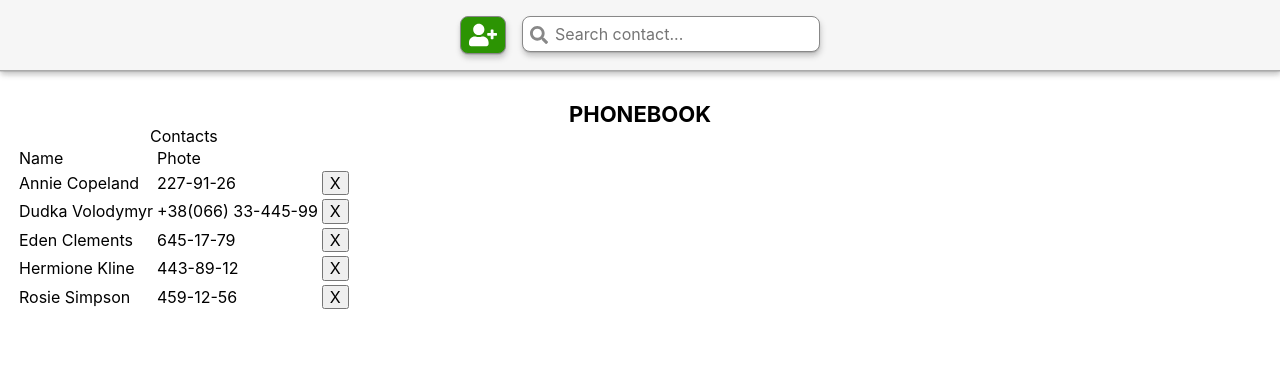
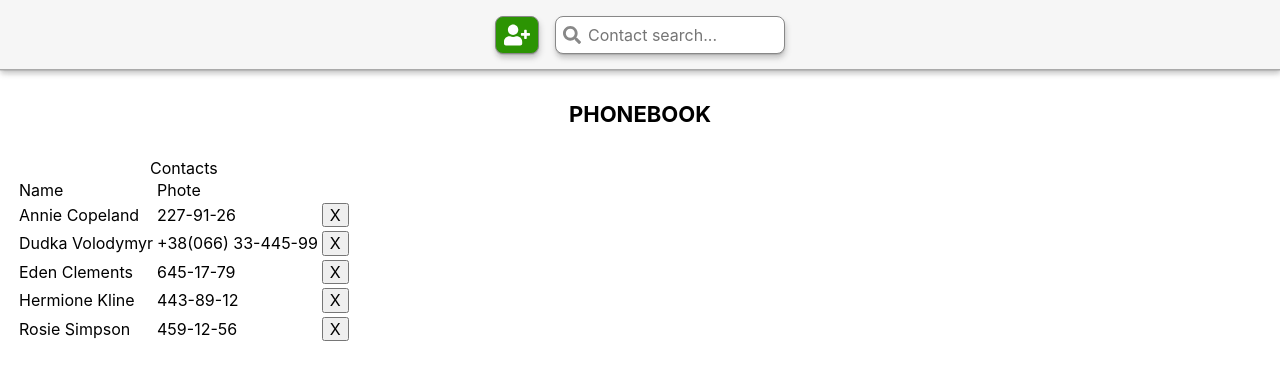
Before and after one commit to tanetti/goit-react-hw-02-phonebook, a React (Create React App) app: page / in a window 1280 px wide. Shown: the top 380 px of the page. Built offline with nearby package versions, Linux system fonts and the light colour scheme.

Commit message:
Fix header design

```diff
--- a/src/components/App.jsx
+++ b/src/components/App.jsx
@@ -1,11 +1,12 @@
 import { Component } from 'react';
 import { GlobalStyles } from 'components/GlobalStyles/GlobalStyles';
+import { theme } from 'constants/theme';
 import { Box } from 'components/Shared';
 import { PageTitle } from 'components/PageTitle/PageTitle';
 import { Section, Container } from 'components/Shared';
 import {
   StyledHeader,
-  AddUserIcon,
+  AddContactIcon,
   AddContactButton,
   Backdrop,
   SectionTitle,
@@ -79,7 +80,7 @@ export class App extends Component {
             aria-expanded={false}
             onClick={this.toggleRenderAddForm}
           >
-            <AddUserIcon size={28} />
+            <AddContactIcon size={theme.sizes.addContactIcon} />
           </AddContactButton>
           <ContactFilter onFilterChange={this.onFilterChange} />
 
@@ -96,7 +97,7 @@ export class App extends Component {
 
         <main>
           <PageTitle title="My awesome phonebook" />
-          <Box pt="70px">
+          <Box pt={theme.sizes.headerH}>
             <Section>
               <Container>
                 <SectionTitle>Phonebook</SectionTitle>
--- a/src/components/App.styled.js
+++ b/src/components/App.styled.js
@@ -1,21 +1,15 @@
 import styled from 'styled-components';
 import { FaUserPlus } from 'react-icons/fa';
-
-export const SectionTitle = styled.h2`
-  margin: ${({ theme }) => theme.space[0]};
-
-  font-size: ${({ theme }) => theme.fontSizes.l};
-  text-align: center;
-  text-transform: uppercase;
-`;
 
 export const StyledHeader = styled.header`
   position: fixed;
 
   display: flex;
   justify-content: center;
+  align-items: center;
 
   width: 100vw;
+  height: ${({ theme }) => theme.sizes.headerH};
   padding: ${({ theme }) => theme.space[4]};
 
   background-color: ${({ theme }) => theme.colors.lightTransparentBG};
@@ -24,7 +18,6 @@ export const StyledHeader = styled.header`
   border-bottom: ${({ theme }) => theme.borders.light};
 
   box-shadow: ${({ theme }) => theme.shadows.generic};
-
 `;
 
 export const AddContactButton = styled.button`
@@ -32,6 +25,7 @@ export const AddContactButton = styled.button`
   justify-content: center;
   align-items: center;
 
+  height: ${({ theme }) => theme.sizes.filterFieldH};
   margin-right: ${({ theme }) => theme.space[4]};
   padding: ${({ theme }) => theme.space[2]};
   padding-left: ${({ theme }) => theme.space[3]};
@@ -67,7 +61,7 @@ export const AddContactButton = styled.button`
   }
 `;
 
-export const AddUserIcon = styled(FaUserPlus)`
+export const AddContactIcon = styled(FaUserPlus)`
   fill: currentColor;
 `;
 
@@ -86,3 +80,12 @@ export const Backdrop = styled.div`
   transition: ${({ theme }) => theme.transitions.opacity},
     ${({ theme }) => theme.transitions.visibility};
 `;
+
+export const SectionTitle = styled.h2`
+  margin: ${({ theme }) => theme.space[0]};
+  margin-bottom: ${({ theme }) => theme.space[5]};
+
+  font-size: ${({ theme }) => theme.fontSizes.l};
+  text-align: center;
+  text-transform: uppercase;
+`;
--- a/src/components/ContactFilter/ContactFilter.jsx
+++ b/src/components/ContactFilter/ContactFilter.jsx
@@ -1,9 +1,10 @@
 import PropTypes from 'prop-types';
 import { Component } from 'react';
+import { theme } from 'constants/theme';
 import {
   FilterContainer,
   FilterField,
-  SearchIcon,
+  FilterIcon,
 } from './ContactFilter.styled';
 
 export class ContactFilter extends Component {
@@ -27,11 +28,11 @@ export class ContactFilter extends Component {
           type="text"
           name="filter"
           aria-label="Phonebook filter"
-          placeholder="Search contact..."
+          placeholder="Contact search..."
           value={this.state.filterValue}
           onChange={this.setFilterValue}
         />
-        <SearchIcon size="18" />
+        <FilterIcon size={theme.sizes.filterIcon} />
       </FilterContainer>
     );
   }
--- a/src/components/ContactFilter/ContactFilter.styled.js
+++ b/src/components/ContactFilter/ContactFilter.styled.js
@@ -4,7 +4,9 @@ import { FaSearch } from 'react-icons/fa';
 export const FilterContainer = styled.label`
   position: relative;
 
-  color: ${({ theme }) => theme.colors.searchIcon};
+  height: ${({ theme }) => theme.sizes.filterFieldH};
+
+  color: ${({ theme }) => theme.colors.filterIcon};
 
   cursor: text;
 
@@ -13,13 +15,15 @@ export const FilterContainer = styled.label`
 
   &:focus-within,
   &:hover {
-    color: ${({ theme }) => theme.colors.searchIconHovered};
+    color: ${({ theme }) => theme.colors.filterIconHovered};
 
     transform: scale(1.05);
   }
 `;
 
 export const FilterField = styled.input`
+  width: ${({ theme }) => theme.sizes.filterFieldW};
+  height: 100%;
   padding: ${({ theme }) => theme.space[3]} ${({ theme }) => theme.space[4]};
   padding-left: ${({ theme }) => theme.space[5]};
 
@@ -40,7 +44,7 @@ export const FilterField = styled.input`
   }
 `;
 
-export const SearchIcon = styled(FaSearch)`
+export const FilterIcon = styled(FaSearch)`
   position: absolute;
   top: 50%;
   left: ${({ theme }) => theme.space[3]};
--- a/src/constants/theme.js
+++ b/src/constants/theme.js
@@ -18,11 +18,19 @@ export const theme = Object.freeze({
     addButtonBG: '#2c9403',
     addButtonHoveredBG: '#297a09',
 
-    searchIcon: '#888',
-    searchIconHovered: '#212121',
+    filterIcon: '#888',
+    filterIconHovered: '#212121',
   },
   space: [0, '2px', '4px', '8px', '16px', '32px', '64px', '128px', '256px'],
-  sizes: {},
+  sizes: {
+    headerH: '70px',
+
+    filterFieldW: '230px',
+    filterFieldH: '38px',
+
+    addContactIcon: '26px',
+    filterIcon: '18px',
+  },
   fontSizes: {
     xs: '12px',
     s: '14px',
```
